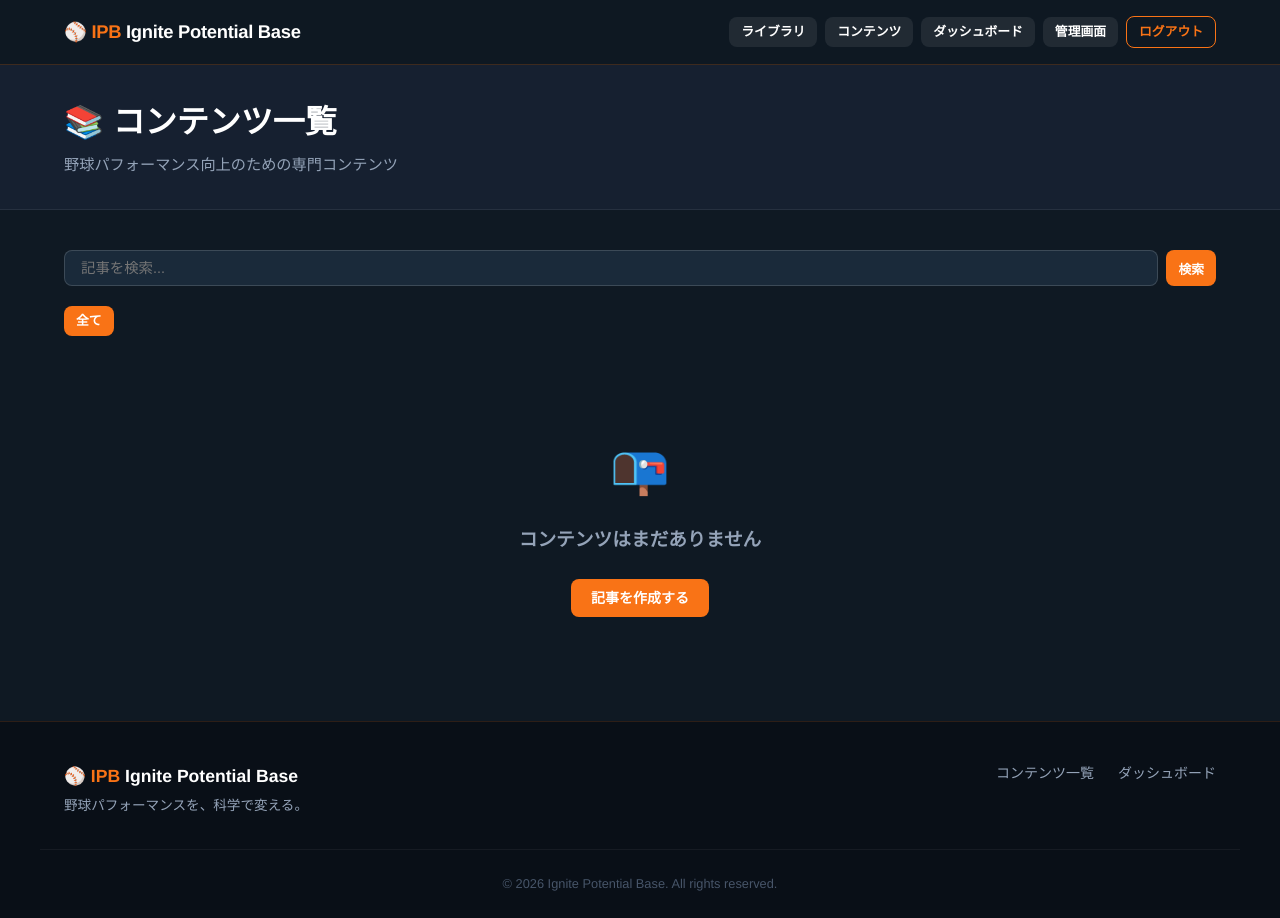
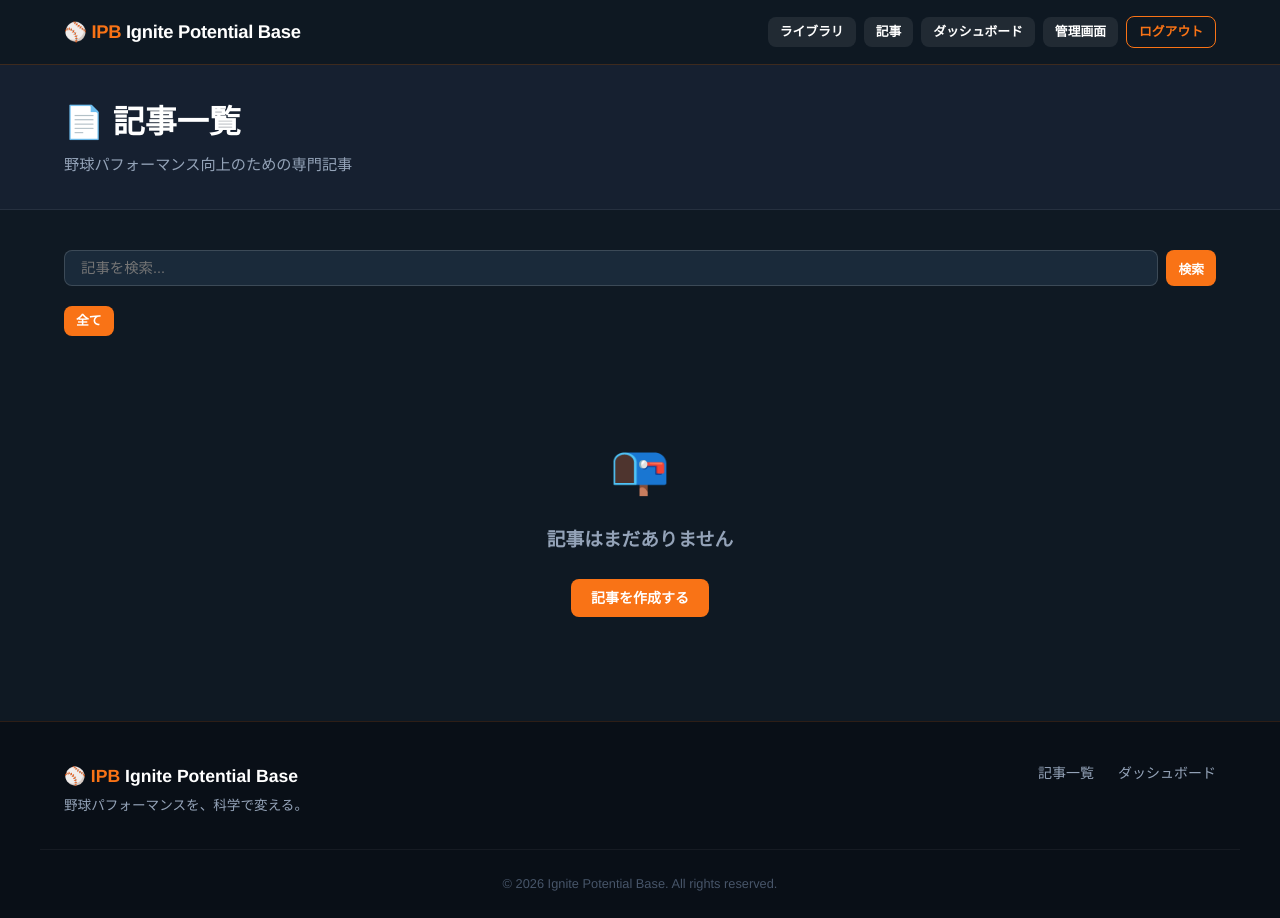
Before and after one commit to Sekky100622/ignite-potential-base, a Flask app: page /learn in a window 1280 px wide. Run offline with Flask 3, Linux system fonts and the light colour scheme; the visitor is signed in with stand-in values (Sample User, id 1); some libraries are stand-ins or nearby versions.

Commit message:
原因修正: ipb_articlesにvideo_url/pdf_url列を追加・記事一覧に名称統一
- ipb_articlesにvideo_url, pdf_url, pdf_name列が存在しなかったため
  sb_getが400エラーを返し記事が表示されなかった(根本原因)
- 列をALTER TABLEで追加済み
- コンテンツ一覧→記事一覧に名称統一（ナビ・フッター含む）

Co-Authored-By: Claude Sonnet 4.6 <noreply@anthropic.com>

```diff
--- a/app.py
+++ b/app.py
@@ -392,9 +392,6 @@ def learn():
         'order': 'created_at.desc',
         'select': 'id,title,slug,excerpt,is_free,thumbnail_url,video_url,pdf_url,category_id,created_at,published',
     }) or []
-    print(f'[learn] all_articles={len(all_articles)} cat_slug={cat_slug!r} q={q!r}', flush=True)
-    for a in all_articles:
-        print(f'  article: {a.get("title")!r} published={a.get("published")!r}', flush=True)
 
     articles = [a for a in all_articles if a.get('published')]
 
--- a/templates/article.html
+++ b/templates/article.html
@@ -99,7 +99,7 @@
   <div class="container">
     <!-- Breadcrumb -->
     <div style="color:var(--gray-400);font-size:.85rem;margin-bottom:1.5rem;">
-      <a href="{{ url_for('learn') }}" style="color:var(--gray-400);">コンテンツ一覧</a>
+      <a href="{{ url_for('learn') }}" style="color:var(--gray-400);">記事一覧</a>
       {% if article.category %}
         <span style="margin:0 .5rem;">›</span>
         <a href="{{ url_for('learn', category=article.category.slug) }}" style="color:var(--gray-400);">{{ article.category.name }}</a>
--- a/templates/base.html
+++ b/templates/base.html
@@ -336,7 +336,7 @@
       <div class="navbar-actions">
         <a href="{{ url_for('library') if session.get('user_id') else url_for('register') }}" class="btn btn-ghost btn-sm">ライブラリ</a>
         {% if session.get('user_id') %}
-          <a href="{{ url_for('learn') }}" class="btn btn-ghost btn-sm">コンテンツ</a>
+          <a href="{{ url_for('learn') }}" class="btn btn-ghost btn-sm">記事</a>
           <a href="{{ url_for('dashboard') }}" class="btn btn-ghost btn-sm">ダッシュボード</a>
           {% if session.get('role') == 'admin' %}
             <a href="{{ url_for('admin_dashboard') }}" class="btn btn-ghost btn-sm">管理画面</a>
@@ -356,7 +356,7 @@
     <div class="mobile-actions">
       <a href="{{ url_for('library') if session.get('user_id') else url_for('register') }}" class="btn btn-ghost">ライブラリ</a>
       {% if session.get('user_id') %}
-        <a href="{{ url_for('learn') }}" class="btn btn-ghost">コンテンツ</a>
+        <a href="{{ url_for('learn') }}" class="btn btn-ghost">記事</a>
         <a href="{{ url_for('dashboard') }}" class="btn btn-ghost">ダッシュボード</a>
         {% if session.get('role') == 'admin' %}
           <a href="{{ url_for('admin_dashboard') }}" class="btn btn-ghost">管理画面</a>
@@ -392,7 +392,7 @@
       </div>
       <div class="footer-links">
         {% if session.get('user_id') %}
-          <a href="{{ url_for('learn') }}">コンテンツ一覧</a>
+          <a href="{{ url_for('learn') }}">記事一覧</a>
           <a href="{{ url_for('dashboard') }}">ダッシュボード</a>
         {% else %}
           <a href="{{ note_url }}" target="_blank" rel="noopener">Noteメンバーシップ</a>
--- a/templates/dashboard.html
+++ b/templates/dashboard.html
@@ -84,7 +84,7 @@
           <h3 style="font-size:1rem;font-weight:700;margin-bottom:1.25rem;">クイックリンク</h3>
           <div style="display:grid;grid-template-columns:1fr 1fr;gap:.75rem;">
             <a href="{{ url_for('library') }}" class="btn btn-ghost" style="justify-content:center;">⚡ ドリルライブラリ</a>
-            <a href="{{ url_for('learn') }}" class="btn btn-ghost" style="justify-content:center;">📚 コンテンツ一覧</a>
+            <a href="{{ url_for('learn') }}" class="btn btn-ghost" style="justify-content:center;">📚 記事一覧</a>
             {% if session.get('role') == 'admin' %}
             <a href="{{ url_for('admin_dashboard') }}" class="btn btn-ghost" style="justify-content:center;">⚙️ 管理画面</a>
             {% endif %}
--- a/templates/learn.html
+++ b/templates/learn.html
@@ -1,11 +1,11 @@
 {% extends 'base.html' %}
-{% block title %}コンテンツ一覧 | Ignite Potential Base{% endblock %}
+{% block title %}記事一覧 | Ignite Potential Base{% endblock %}
 
 {% block content %}
 <div class="page-header">
   <div class="container">
-    <h1>📚 コンテンツ一覧</h1>
-    <p>野球パフォーマンス向上のための専門コンテンツ</p>
+    <h1>📄 記事一覧</h1>
+    <p>野球パフォーマンス向上のための専門記事</p>
   </div>
 </div>
 
@@ -95,7 +95,7 @@
     {% else %}
     <div style="text-align:center;padding:4rem 0;">
       <div style="font-size:3rem;margin-bottom:1rem;">📭</div>
-      <h3 style="color:var(--gray-400);">コンテンツはまだありません</h3>
+      <h3 style="color:var(--gray-400);">記事はまだありません</h3>
       {% if session.get('role') == 'admin' %}
         <a href="{{ url_for('admin_articles_new') }}" class="btn btn-primary mt-3">記事を作成する</a>
       {% endif %}
```
